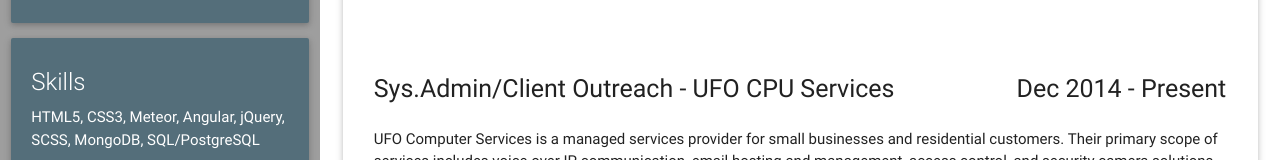
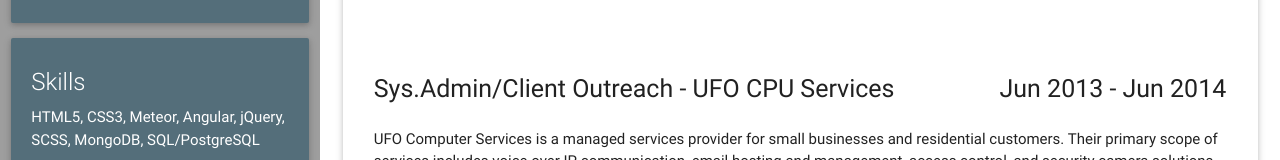
Before and after one commit to aacase/aacase.github.io, a plain HTML site: page index.html in a window 1280 px wide. Shown: the part 475-635 px from the top of the page. Drawn offline with nearby package versions, Linux system fonts and the light colour scheme.

Commit message:
date fix

```diff
--- a/index.html
+++ b/index.html
@@ -95,7 +95,7 @@
               <br>
 </div>
 
-              <div class="s12 bigText"><div class="row"><div class="col s8 left-align">Sys.Admin/Client Outreach - UFO CPU Services</div><div class="col s4 right-align">Dec 2014 - Present</div></div></div>
+              <div class="s12 bigText"><div class="row"><div class="col s8 left-align">Sys.Admin/Client Outreach - UFO CPU Services</div><div class="col s4 right-align">Jun 2013 - Jun 2014</div></div></div>
               <div class="col">UFO Computer Services is a managed services provider for small businesses and residential customers. Their primary scope of services includes voice over IP communication, email hosting and management, access control, and security camera solutions.
   My chief responsibility was managing customer satisfaction while also maintaining servers providing our services.
               </div>
```
